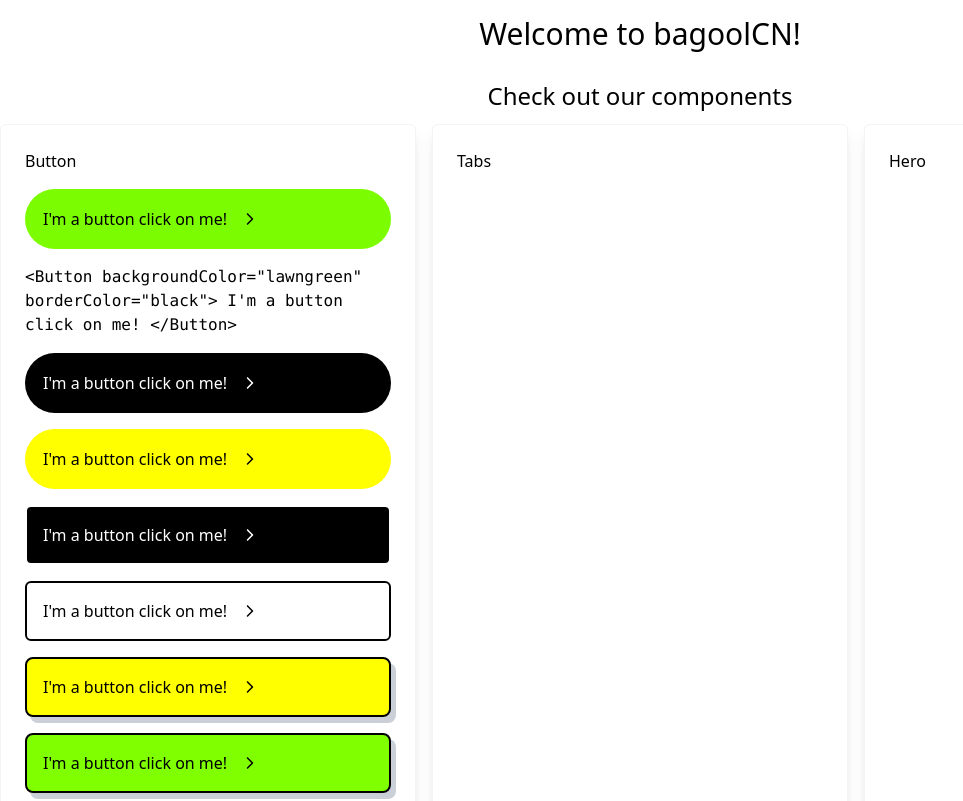
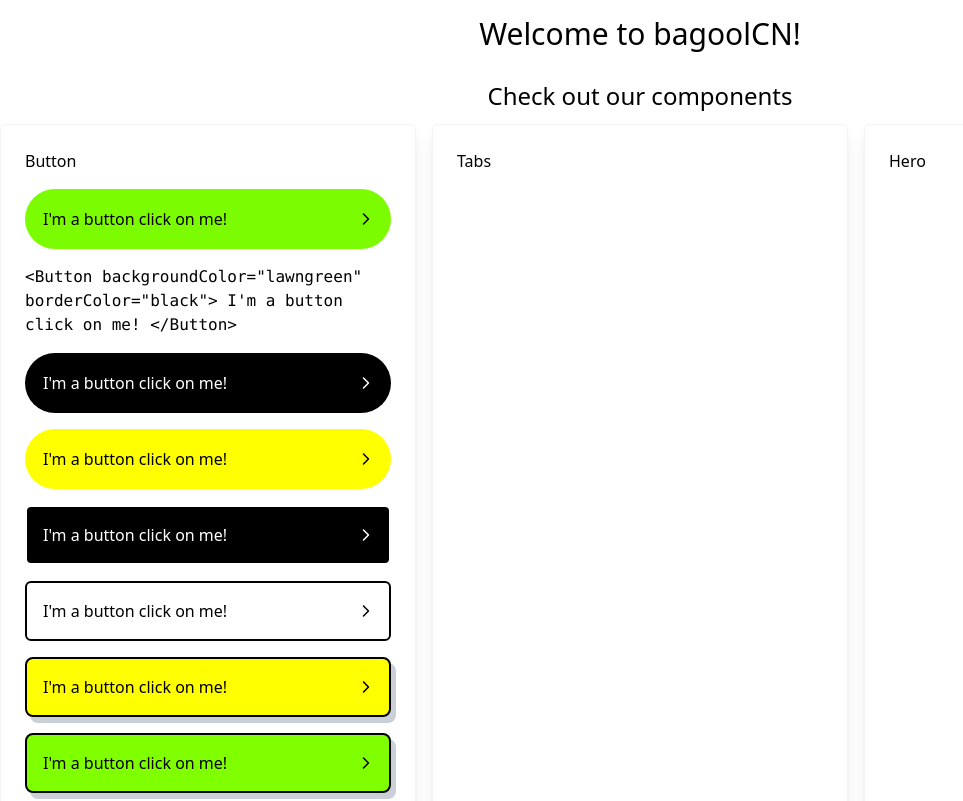
Before and after one commit to bcatalfo/bagoolCN, a React (Vite) app: page / in a window 1280 px wide. Shown: the top 801 px of the page, without its empty margins (0-963 px from the left). Built offline with nearby package versions, Linux system fonts and the light colour scheme.

Commit message:
Added justify-content: space between to the div in button so that when the buttons are large they stretch to fill the whole space.

```diff
--- a/src/button.tsx
+++ b/src/button.tsx
@@ -58,7 +58,7 @@ export default function Button({
               variant == "action",
           },
           { "border-2 border-solid rounded-md": variant == "square" },
-          "flex items-center gap-4",
+          "flex items-center justify-between gap-4",
           "text-balance",
           "py-4 px-4",
           "text-(--text-color)",
```
